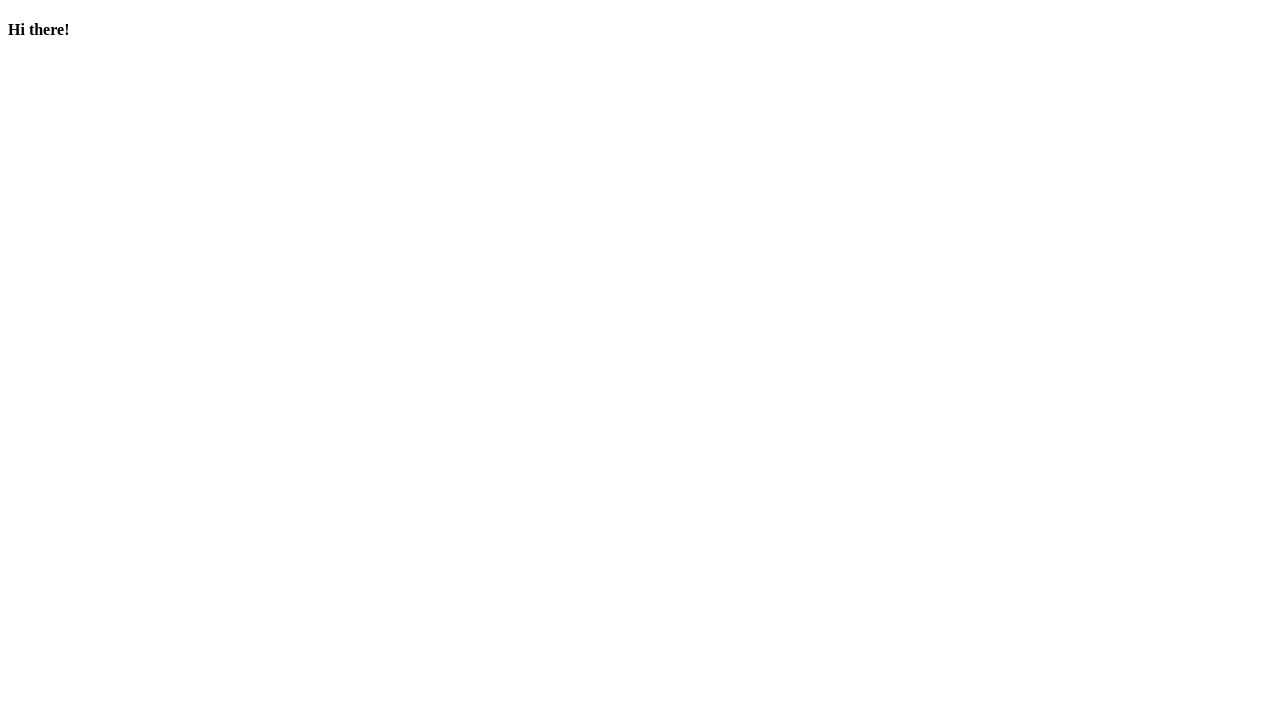
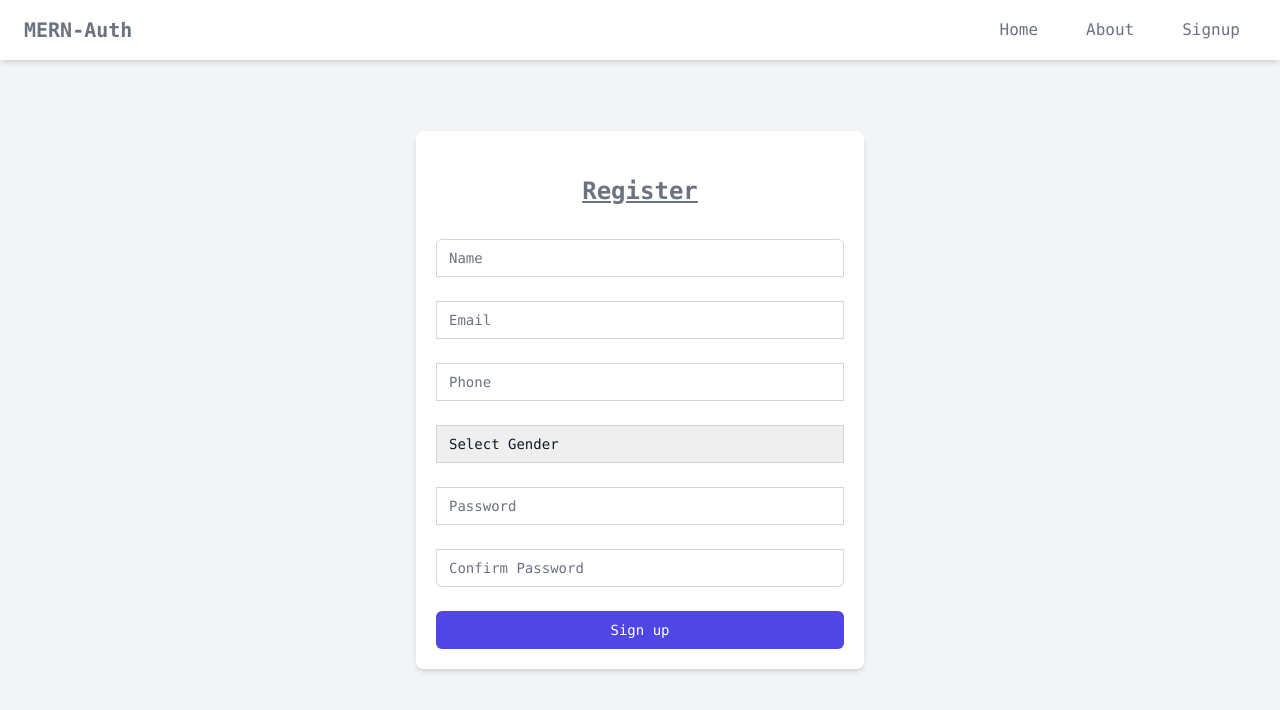
Before and after one commit to anupkb/mern-auth, a React (Vite) app in the folder frontend/: page / in a window 1280 px wide. Shown: the top 710 px of the page. Built offline with nearby package versions, Linux system fonts and the light colour scheme.

Commit message:
Created Signup, Login & Header component.

```diff
--- a/frontend/index.html
+++ b/frontend/index.html
@@ -4,6 +4,7 @@
     <meta charset="UTF-8" />
     <meta name="viewport" content="width=device-width, initial-scale=1.0" />
     <title>mern-auth</title>
+    <link rel="stylesheet" type="text/css" href="./src/index.css" />
   </head>
   <body>
     <div id="root"></div>
--- a/frontend/package.json
+++ b/frontend/package.json
@@ -19,7 +19,9 @@
   "homepage": "https://github.com/anupkb/mern-auth#readme",
   "devDependencies": {
     "parcel": "^2.12.0",
-    "process": "^0.11.10"
+    "postcss": "^8.4.38",
+    "process": "^0.11.10",
+    "tailwindcss": "^3.4.3"
   },
   "dependencies": {
     "react": "^18.2.0",
--- a/frontend/src/App.js
+++ b/frontend/src/App.js
@@ -1,10 +1,16 @@
 import React from "react";
 import { createRoot } from "react-dom/client";
+
+import Header from "./components/Header";
+import Signup from "./components/Signup";
+import Login from "./components/Login";
 
 const App = () => {
   return (
     <div>
-      <h4>Hi there!</h4>
+      <Header />
+      <Signup />
+      {/* <Login /> */}
     </div>
   );
 };
--- /dev/null
+++ b/frontend/src/components/Header.js
@@ -0,0 +1,41 @@
+import React from "react";
+
+const Header = () => {
+  return (
+    <header className="bg-white text-gray-100 shadow-md fixed top-0 left-0 w-full py-4 px-6 z-10 font-mono">
+      <div className="max-w-7xl mx-auto flex justify-between items-center">
+        <div className="text-xl font-bold text-gray-500">MERN-Auth</div>
+        <nav>
+          <ul className="flex space-x-4 ">
+            <li className="px-4">
+              <a
+                href="/"
+                className="text-gray-500 hover:text-gray-300 transition duration-300"
+              >
+                Home
+              </a>
+            </li>
+            <li className="px-4">
+              <a
+                href="/about"
+                className="text-gray-500 hover:text-gray-300 transition duration-300"
+              >
+                About
+              </a>
+            </li>
+            <li className="px-4">
+              <a
+                href="/contact"
+                className="text-gray-500 hover:text-gray-300 transition duration-300"
+              >
+                Signup
+              </a>
+            </li>
+          </ul>
+        </nav>
+      </div>
+    </header>
+  );
+};
+
+export default Header;
--- /dev/null
+++ b/frontend/src/components/Login.js
@@ -0,0 +1,69 @@
+import React, { useState } from "react";
+
+const Login = () => {
+  const [formData, setFormData] = useState({
+    email: "",
+    password: "",
+  });
+
+  const handleChange = (e) => {
+    const { name, value } = e.target;
+    setFormData({ ...formData, [name]: value });
+  };
+
+  const handleSubmit = (e) => {
+    e.preventDefault();
+    // Add your login logic here
+    console.log(formData);
+  };
+
+  return (
+    <div className="min-h-screen flex items-center justify-center bg-gray-100 py-12 px-4 sm:px-6 lg:px-8 font-mono">
+      <div className="max-w-md w-full space-y-8 rounded-lg p-5 bg-white shadow-md">
+        <div>
+          <h2 className="mt-6 text-center text-2xl font-extrabold text-gray-500 underline">
+            Login
+          </h2>
+        </div>
+        <form className="mt-8 space-y-6" onSubmit={handleSubmit}>
+          <div>
+            <input
+              type="email"
+              name="email"
+              id="email"
+              autoComplete="email"
+              required
+              value={formData.email}
+              onChange={handleChange}
+              className="appearance-none rounded-none relative block w-full px-3 py-2 border border-gray-300 placeholder-gray-500 text-gray-900 focus:outline-none focus:ring-indigo-500 focus:border-indigo-500 focus:z-10 sm:text-sm"
+              placeholder="Email"
+            />
+          </div>
+          <div>
+            <input
+              type="password"
+              name="password"
+              id="password"
+              autoComplete="current-password"
+              required
+              value={formData.password}
+              onChange={handleChange}
+              className="appearance-none rounded-none relative block w-full px-3 py-2 border border-gray-300 placeholder-gray-500 text-gray-900 focus:outline-none focus:ring-indigo-500 focus:border-indigo-500 focus:z-10 sm:text-sm"
+              placeholder="Password"
+            />
+          </div>
+          <div>
+            <button
+              type="submit"
+              className="group relative w-full flex justify-center py-2 px-4 border border-transparent text-sm font-medium rounded-md text-white bg-indigo-600 hover:bg-indigo-700 focus:outline-none focus:ring-2 focus:ring-offset-2 focus:ring-indigo-500"
+            >
+              Login
+            </button>
+          </div>
+        </form>
+      </div>
+    </div>
+  );
+};
+
+export default Login;
--- /dev/null
+++ b/frontend/src/components/Signup.js
@@ -0,0 +1,127 @@
+import React, { useState } from "react";
+
+const Signup = () => {
+  const [formData, setFormData] = useState({
+    name: "",
+    email: "",
+    phone: "",
+    gender: "",
+    password: "",
+    confirmPassword: "",
+  });
+
+  const handleChange = (e) => {
+    console.log(e.target);
+    const { name, value } = e.target;
+    setFormData({ ...formData, [name]: value });
+  };
+
+  const handleSubmit = (e) => {
+    e.preventDefault();
+    // Add your signup logic here
+    console.log(formData);
+  };
+
+  return (
+    <div className="min-h-screen flex items-center justify-center bg-gray-100 py-12 px-4 sm:px-6 lg:px-8 font-mono">
+      <div className="max-w-md w-full space-y-8 rounded-lg p-5 bg-white shadow-md">
+        <div>
+          <h2 className="mt-6 text-center text-2xl font-extrabold text-gray-500 underline">
+            Register
+          </h2>
+        </div>
+        <form className="mt-8 space-y-6" onSubmit={handleSubmit}>
+          <div>
+            <input
+              type="text"
+              name="name"
+              id="name"
+              autoComplete="name"
+              required
+              value={formData.name}
+              onChange={handleChange}
+              className="appearance-none rounded-none relative block w-full px-3 py-2 border border-gray-300 placeholder-gray-500 text-gray-900 rounded-t-md focus:outline-none focus:ring-indigo-500 focus:border-indigo-500 focus:z-10 sm:text-sm"
+              placeholder="Name"
+            />
+          </div>
+          <div>
+            <input
+              type="email"
+              name="email"
+              id="email"
+              autoComplete="email"
+              required
+              value={formData.email}
+              onChange={handleChange}
+              className="appearance-none rounded-none relative block w-full px-3 py-2 border border-gray-300 placeholder-gray-500 text-gray-900 focus:outline-none focus:ring-indigo-500 focus:border-indigo-500 focus:z-10 sm:text-sm"
+              placeholder="Email"
+            />
+          </div>
+          <div>
+            <input
+              type="tel"
+              name="phone"
+              id="phone"
+              autoComplete="tel"
+              required
+              value={formData.phone}
+              onChange={handleChange}
+              className="appearance-none rounded-none relative block w-full px-3 py-2 border border-gray-300 placeholder-gray-500 text-gray-900 focus:outline-none focus:ring-indigo-500 focus:border-indigo-500 focus:z-10 sm:text-sm"
+              placeholder="Phone"
+            />
+          </div>
+          <div>
+            <select
+              name="gender"
+              id="gender"
+              required
+              value={formData.gender}
+              onChange={handleChange}
+              className="appearance-none rounded-none relative block w-full px-3 py-2 border border-gray-300 placeholder-gray-500 text-gray-900 focus:outline-none focus:ring-indigo-500 focus:border-indigo-500 focus:z-10 sm:text-sm"
+            >
+              <option value="">Select Gender</option>
+              <option value="male">Male</option>
+              <option value="female">Female</option>
+            </select>
+          </div>
+          <div>
+            <input
+              type="password"
+              name="password"
+              id="password"
+              autoComplete="new-password"
+              required
+              value={formData.password}
+              onChange={handleChange}
+              className="appearance-none rounded-none relative block w-full px-3 py-2 border border-gray-300 placeholder-gray-500 text-gray-900 focus:outline-none focus:ring-indigo-500 focus:border-indigo-500 focus:z-10 sm:text-sm"
+              placeholder="Password"
+            />
+          </div>
+          <div>
+            <input
+              type="password"
+              name="confirmPassword"
+              id="confirmPassword"
+              autoComplete="new-password"
+              required
+              value={formData.confirmPassword}
+              onChange={handleChange}
+              className="appearance-none rounded-none relative block w-full px-3 py-2 border border-gray-300 placeholder-gray-500 text-gray-900 rounded-b-md focus:outline-none focus:ring-indigo-500 focus:border-indigo-500 focus:z-10 sm:text-sm"
+              placeholder="Confirm Password"
+            />
+          </div>
+          <div>
+            <button
+              type="submit"
+              className="group relative w-full flex justify-center py-2 px-4 border border-transparent text-sm font-medium rounded-md text-white bg-indigo-600 hover:bg-indigo-700 focus:outline-none focus:ring-2 focus:ring-offset-2 focus:ring-indigo-500"
+            >
+              Sign up
+            </button>
+          </div>
+        </form>
+      </div>
+    </div>
+  );
+};
+
+export default Signup;
--- /dev/null
+++ b/frontend/src/index.css
@@ -0,0 +1,3 @@
+@tailwind base;
+@tailwind components;
+@tailwind utilities;
--- /dev/null
+++ b/frontend/tailwind.config.js
@@ -0,0 +1,8 @@
+/** @type {import('tailwindcss').Config} */
+module.exports = {
+  content: ["./src/**/*.{html,js,ts,jsx,tsx}"],
+  theme: {
+    extend: {},
+  },
+  plugins: [],
+};
```
Also changed, not shown: frontend/.postcssrc (added), 1 other file (tests, documents, lock files or other folders).
